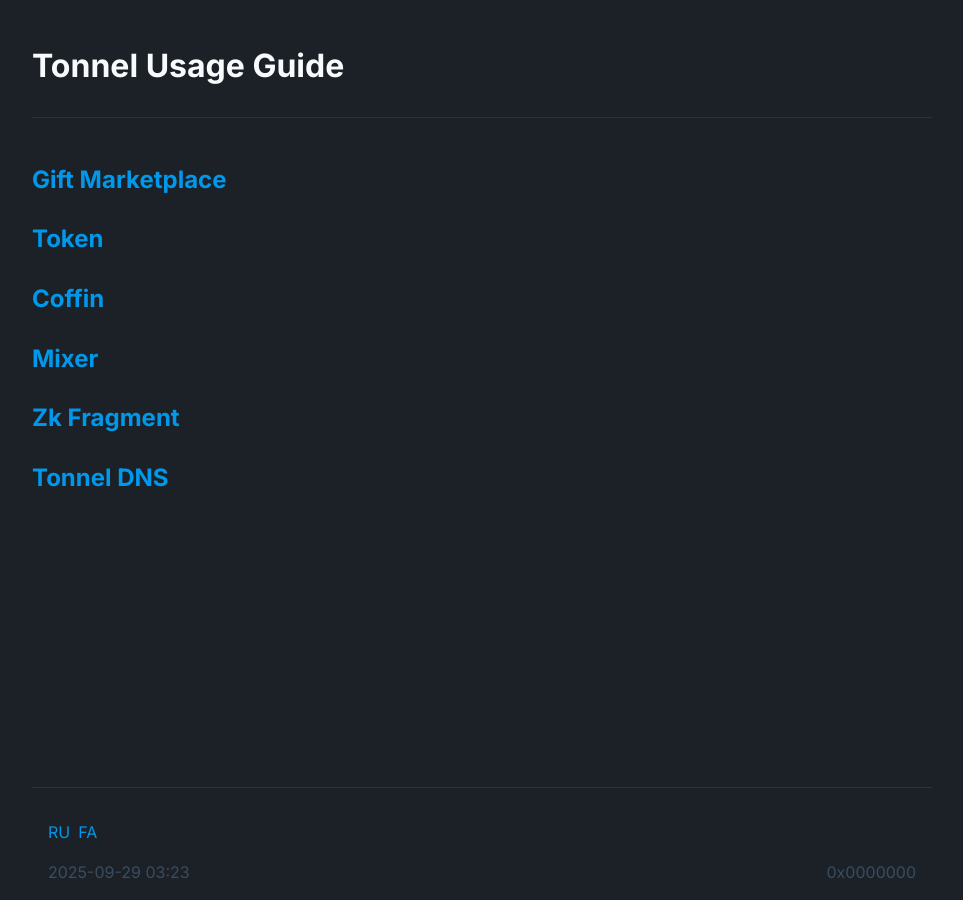
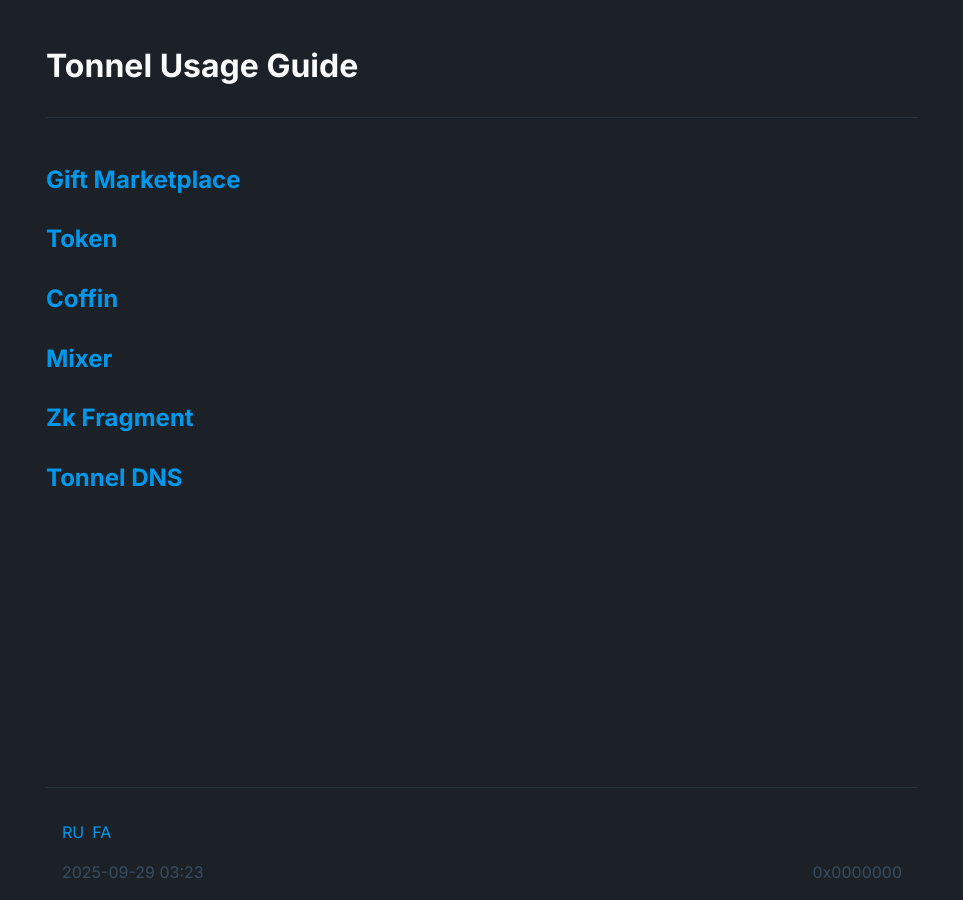
Before and after one commit to vwxjs666/tonnel-wiki, a Jekyll site: the page built from en/index.md, in a window 1280 px wide. Shown: the whole page, without its empty margins (158-1121 px from the left). Built offline with Jekyll 4.4.1, drawn with Linux system fonts in a browser that asks for light colours; some web fonts are replaced.

Commit message:
Update default.html

```diff
--- a/_layouts/default.html
+++ b/_layouts/default.html
@@ -49,6 +49,8 @@ body {
   max-width: 900px;
   margin: 32px auto 0 auto;
   width: 100%;
+  padding: 0 14px;
+  box-sizing: border-box;
 }
 
 #footer {
```
